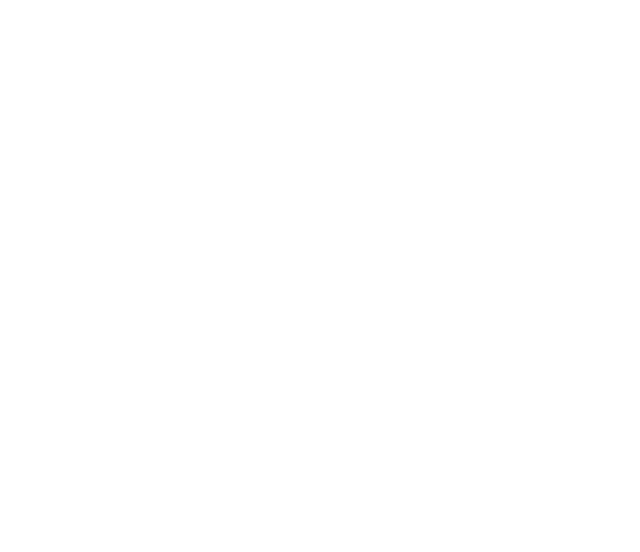
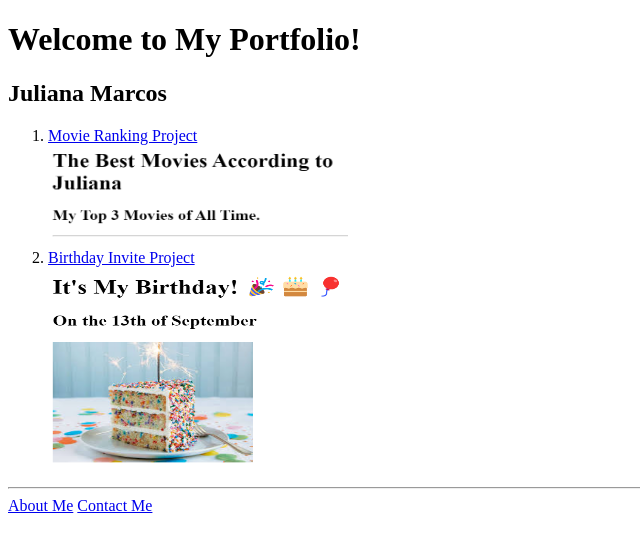
Before and after one commit to 1-mar-cos/html-portfolio, a plain HTML site: page index.html in a window 1280 px wide. Shown: the whole page, without its empty margins (0-640 px from the left). Drawn offline with Linux system fonts and the light colour scheme.

Commit message:
Update index.html

```diff
--- a/index.html
+++ b/index.html
@@ -1,15 +1,26 @@
-<!-- TODO 1: Create the HTML Boilerplate -->
+<!DOCTYPE html>
+<html lang="en">
+<head>
+    <meta charset="UTF-8">
+    <meta http-equiv="X-UA-Compatible" content="IE=edge">
+    <meta name="viewport" content="width=device-width, initial-scale=1.0">
+    <title>Juliana Marcos's Portfolio</title>
+</head>
+<body>
+    <h1>Welcome to My Portfolio!</h1>
+        <h2>Juliana Marcos</h2>
+    <ol>
+        <li><a href ="./public/movie-ranking.html"> Movie Ranking Project</a></li>
+            <img src="./assets/images/MovieSneak.png" width="300"
+            height="100" alt="movie list screenshot"></a></li>
 
-<!-- TODO 2: Add Your previous projects' HTML into the public folder -->
 
-<!-- TODO 3: Take screenshots of your project previews and add the images to the images folder -->
+        <li><a href="./public/birthday-invite.html"> Birthday Invite Project</a></li>
+            <img src="./assets/images/Bdaysneak.png" width="300"
+            height="200" alt="cake screenshot"></a></li>
+   </ol>
+            <hr/>
+    <a href="./public/about.html">About Me</a>
+    <a href="./public/contact.html">Contact Me</a>
 
-<!-- TODO 4: Add titles/subtitles etc. -->
-
-<!-- TODO 5: Add a link to the project pages -->
-
-<!-- TODO 6: Add images to show the project previews
-HINT for TODO 6: You can use the height attribute set to 200 to make the image smaller:
-https://developer.mozilla.org/en-US/docs/Web/HTML/Element/img#attr-height -->
-
-<!-- TODO 7: Add the Contact Me and About Me page links -->
+</html>
```
